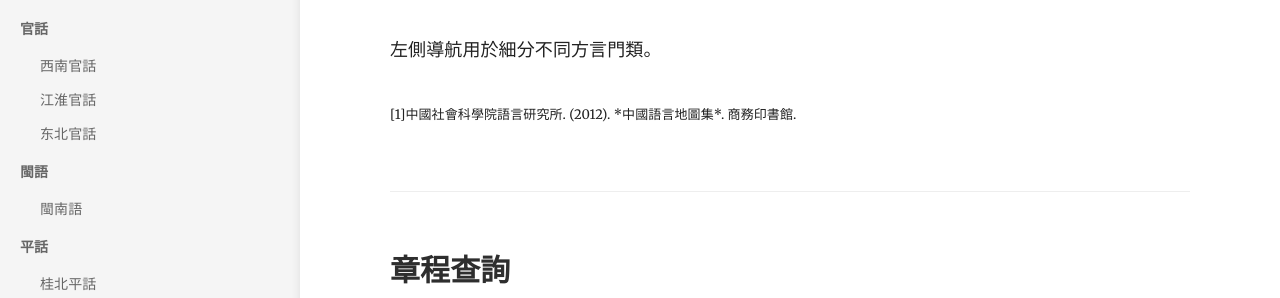
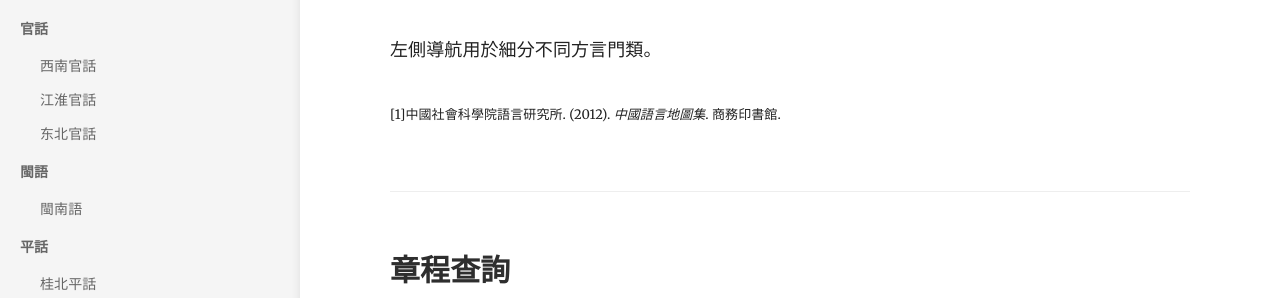
Before and after one commit to zttofficial/zttofficial.github.io, a Jekyll site: the page built from index.md, in a window 1280 px wide. Shown: the part 450-748 px from the top of the page. Built offline with Jekyll 4.4.1, drawn with Linux system fonts in a browser that asks for light colours.

Commit message:
Justice html format

```diff
--- a/index.md
+++ b/index.md
@@ -15,7 +15,7 @@
 
 
 
-<font size=2>[1]中國社會科學院語言研究所. (2012). *中國語言地圖集*. 商務印書館.</font>
+<font size=2>[1]中國社會科學院語言研究所. (2012). <i>中國語言地圖集</i>. 商務印書館.</font>
 
 ### 章程查詢
 
```
